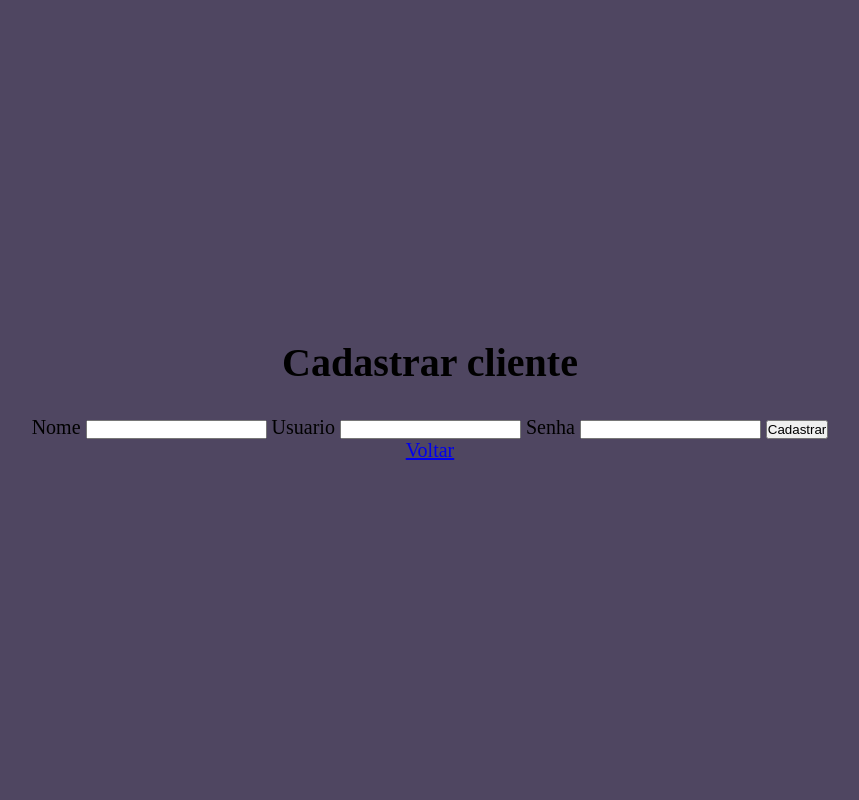
After one commit to LucasFaccini/Curso_CY3_lucas, a PHP site: page /cadastrar.php in a window 1280 px wide. The commit adds this page. Shown: the whole page, without its empty margins (210-1069 px from the left). Run offline with PHP 8.4, Linux system fonts and the light colour scheme; some web fonts are replaced.

Commit message:
aula 6.1
dsfddsf

```diff
--- /dev/null
+++ b/Aula 6/Telas/cadastrar.php
@@ -0,0 +1,47 @@
+<?php
+    include('../../Conexoes/conexao_sistema.php');
+    session_start();
+
+    if ($_SERVER['REQUEST_METHOD'] == 'POST')
+    {
+        $nome = $_POST['nome'];
+        $user = $_POST['user'];
+        $pass = $_POST['pass'];
+
+
+        $sql_codigo = "INSERT into cliente (nome, usuario, senha) values ('$nome', '$user', '$pass')";
+
+        if($mysqli->query($sql_codigo) === TRUE)
+        {
+            $_SESSION['nome'] = $nome;
+            header('Location: painel.php?CADASTRADO=sim');
+        }
+        else{
+            echo 'Erro ao atualizar, sadness' . $mysqli->error;
+        }
+    }
+?>
+
+<!DOCTYPE html>
+<html lang="en">
+<head>
+    <meta charset="UTF-8">
+    <meta name="viewport" content="width=device-width, initial-scale=1.0">
+    <title>Document</title>
+    <link rel="stylesheet" href="style.css">
+</head>
+<body>
+    <h1>Cadastrar cliente</h1>
+    <form action="" method="post">
+        <label>Nome</label>
+        <input type="text" name="nome" required>
+        <label>Usuario</label>
+        <input type="text" name="user" required>
+        <label>Senha</label>
+        <input type="text" name="pass" required>
+
+        <input type="submit" value="Cadastrar">
+    </form>
+    <a href="login.php">Voltar</a>
+</body>
+</html>
--- a/Aula 6/Telas/login.php
+++ b/Aula 6/Telas/login.php
@@ -24,6 +24,7 @@
                     </div>
                     <div class="d-grid mt-3">
                         <button class="btn btn-success" type="submit" class="">Entrar</button>
+                        <a class="btn btn-danger" href="cadastrar.php" class="">Cadastrar</a>
                     </div>
                 </form>
             </div>
--- a/Aula 6/Telas/verificar.php
+++ b/Aula 6/Telas/verificar.php
@@ -17,7 +17,7 @@
         if($quantidade_linhas == 1){
             $resultado = $sql_query->fetch_assoc();
             $_SESSION['id'] = $resultado['id'];
-            header('Location: painel.php');
+            header('Location: painel.php?cadastrado=nao');
         }else{
             header('Location: login.php?error');
         }
--- a/Conexoes/conexao_sistema.php
+++ b/Conexoes/conexao_sistema.php
@@ -1,6 +1,6 @@
 <?php
 $servidor ='localhost';
-$banco_de_dados = 'sistema_login';
+$banco_de_dados = 'cy3_sab_10h';
 $usuario = 'root';
 $senha = '';
 
```
Also changed, not shown: Aula 6/Telas/logout.php (added, +8 -0 lines), Aula 6/Telas/painel.php (+28 -8 lines).
